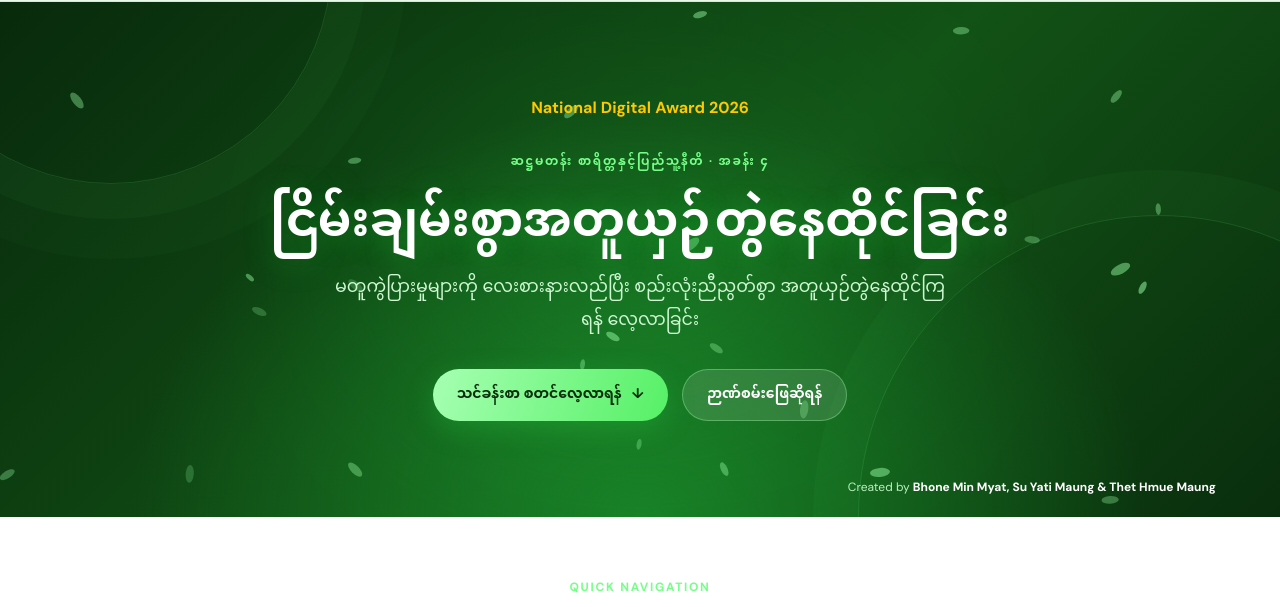
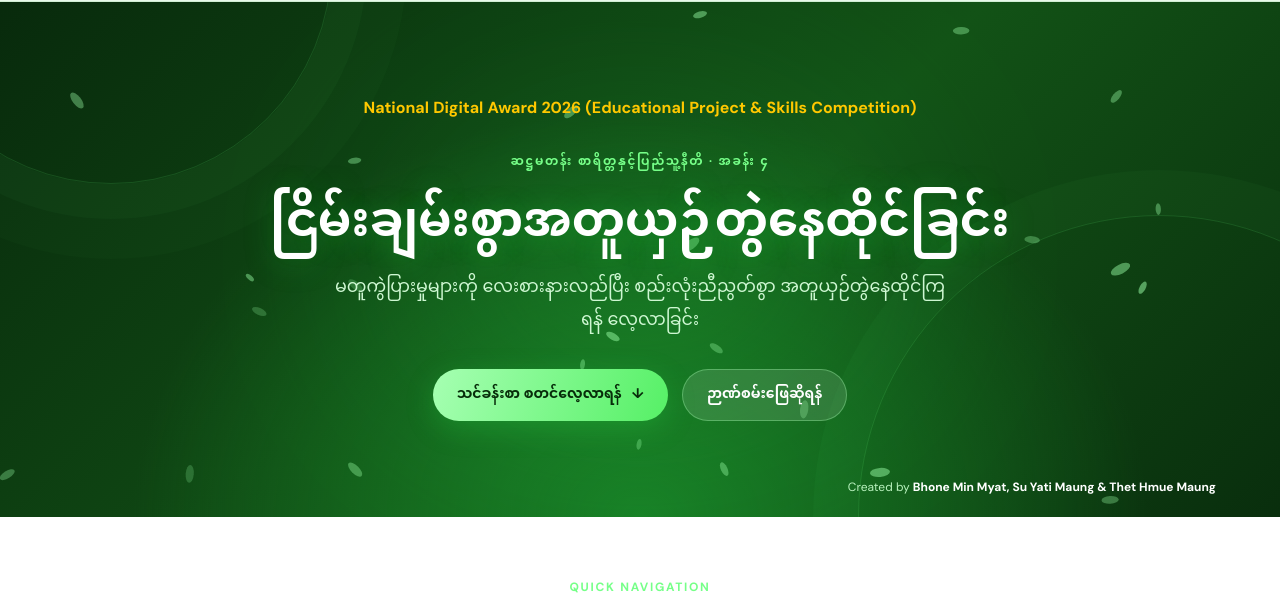
Before and after one commit to elsa6yati/-, a plain HTML site: page index.html in a window 1280 px wide. Shown: the part 145-752 px from the top of the page. Drawn offline with Linux system fonts and the light colour scheme.

Commit message:
Update index.html

```diff
--- a/index.html
+++ b/index.html
@@ -47,7 +47,7 @@
         <div class="hero-glow"></div>
         <canvas id="peaceCanvas" aria-hidden="true"></canvas>
         <div class="hero-content">
-            <h4 class="texter">National Digital Award 2026</h4>
+            <h4 class="texter">National Digital Award 2026 (Educational Project & Skills Competition)</h4>
             <span class="eyebrow">ဆဋ္ဌမတန်း စာရိတ္တနှင့်ပြည်သူ့နီတိ · အခန်း ၄</span>
             <h1 class="hero-title" id="heroTitle">ငြိမ်းချမ်းစွာအတူယှဉ်တွဲနေထိုင်ခြင်း</h1>
             <p>မတူကွဲပြားမှုများကို လေးစားနားလည်ပြီး စည်းလုံးညီညွတ်စွာ အတူယှဉ်တွဲနေထိုင်ကြရန် လေ့လာခြင်း</p>
```
